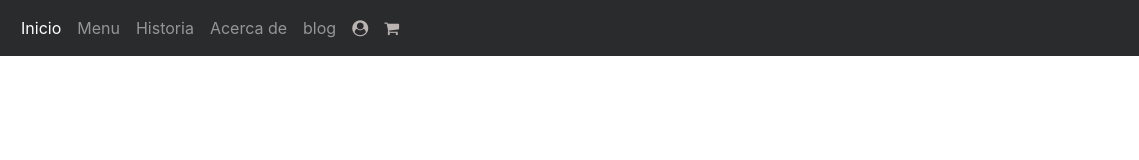
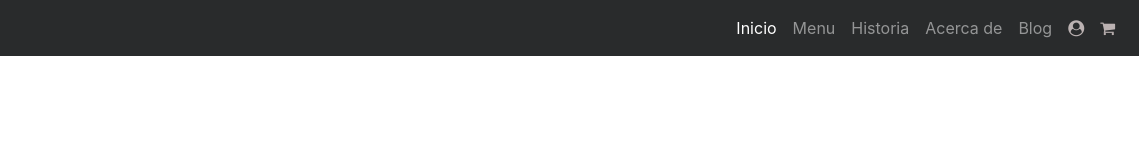
Before and after one commit to luisg84/SnackOS, a website: page index.html in a window 1280 px wide. Shown: the full height of the page, 141-1280 px from the left. Drawn offline with Linux system fonts and the light colour scheme.

Commit message:
navbar finalizada

```diff
--- a/css/master.css
+++ b/css/master.css
@@ -30,6 +30,8 @@ i{
 }
 
 
+
+
 .seccion1 .prod{
   min-height: 10px;
  display: grid;
--- a/index.html
+++ b/index.html
@@ -17,26 +17,11 @@
 </head>
 <body>
 
-
-    <!--
-
-     <div class="bar1">
+    <!-- navbar-->
 
 
-        <nav class="de">
-          <a href="#" class="en">inicio</a>
-          <a href="" class="en">orden</a>
-          <a href="" class="en">informacion</a>
-          <a href="" class="en">perfil</a>
-        </nav>
-     </div>
-   -->
 
-
-       <div class="seccion1">
-
-
-  <nav class="navbar navbar-inverse bg-inverse navbar-toggleable-sm">
+  <nav class="navbar navbar-inverse bg-inverse navbar-toggleable-sm sticky-top">
     <button class="navbar-toggler navbar-toggler-right" type="button" data-toggle="collapse" data-target="#navbarTogglerDemo01" aria-controls="navbarTogglerDemo01" aria-expanded="false" aria-label="Toggle navigation">
 <span class="navbar-toggler-icon"></span>
 </button>
@@ -46,25 +31,22 @@
          SnackOS
       </a>
     <div class="collapse navbar-collapse" id="navbarTogglerDemo01">
-      <div class="navbar-nav">
+      <div class="navbar-nav  ml-auto text-left">
       <a class="nav-item nav-link active" href="#">Inicio<span class="sr-only">(current)</span></a>
       <a class="nav-item nav-link" href="#">Menu</a>
       <a class="nav-item nav-link" href="#">Historia</a>
       <a class="nav-item nav-link" href="#">Acerca de</a>
-      <a class="nav-item nav-link " href="#">blog</a>
+      <a class="nav-item nav-link " href="#">Blog</a>
 
       <a class="nav-item nav-link " href="http://fontawesome.io/icon/shopping-cart/"><i class="fa fa-user-circle" aria-hidden="true"> </i></a>
       <a class="nav-item nav-link " href="#"><i class="fa fa-shopping-cart" aria-hidden="true"></i></a>
       </div>
+    </div>
+  </nav>
+<!-- navbar-->
+<div class="seccion1">
 
-
-
-
-    </div>
-
-
-  </nav>
-
+</div>
 
 
 <!--
@@ -81,7 +63,7 @@
           </div>
 
    -->
-</div>
+
     <!--boostrap js-->
     <script src="js/jquery-3.2.1.min.js"></script>
 		 <script src="js/bootstrap.min.js"></script>
```
